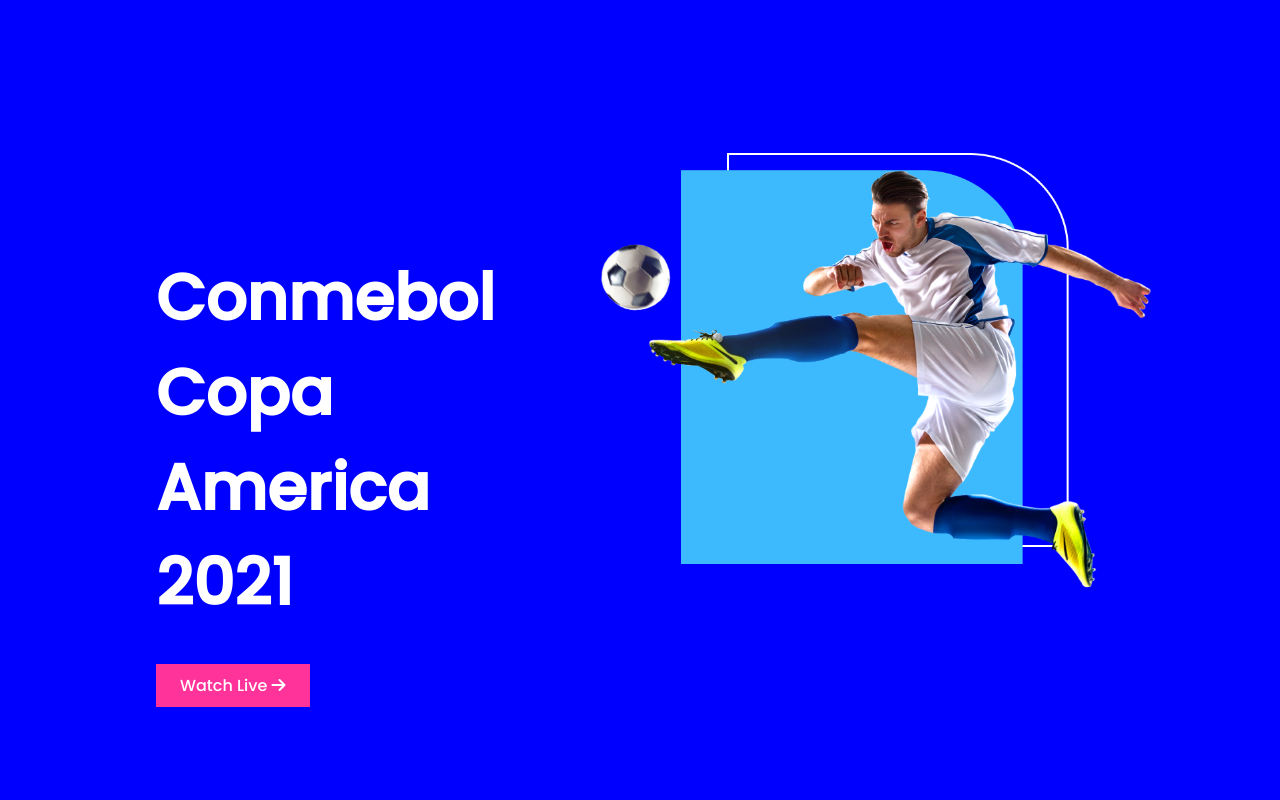
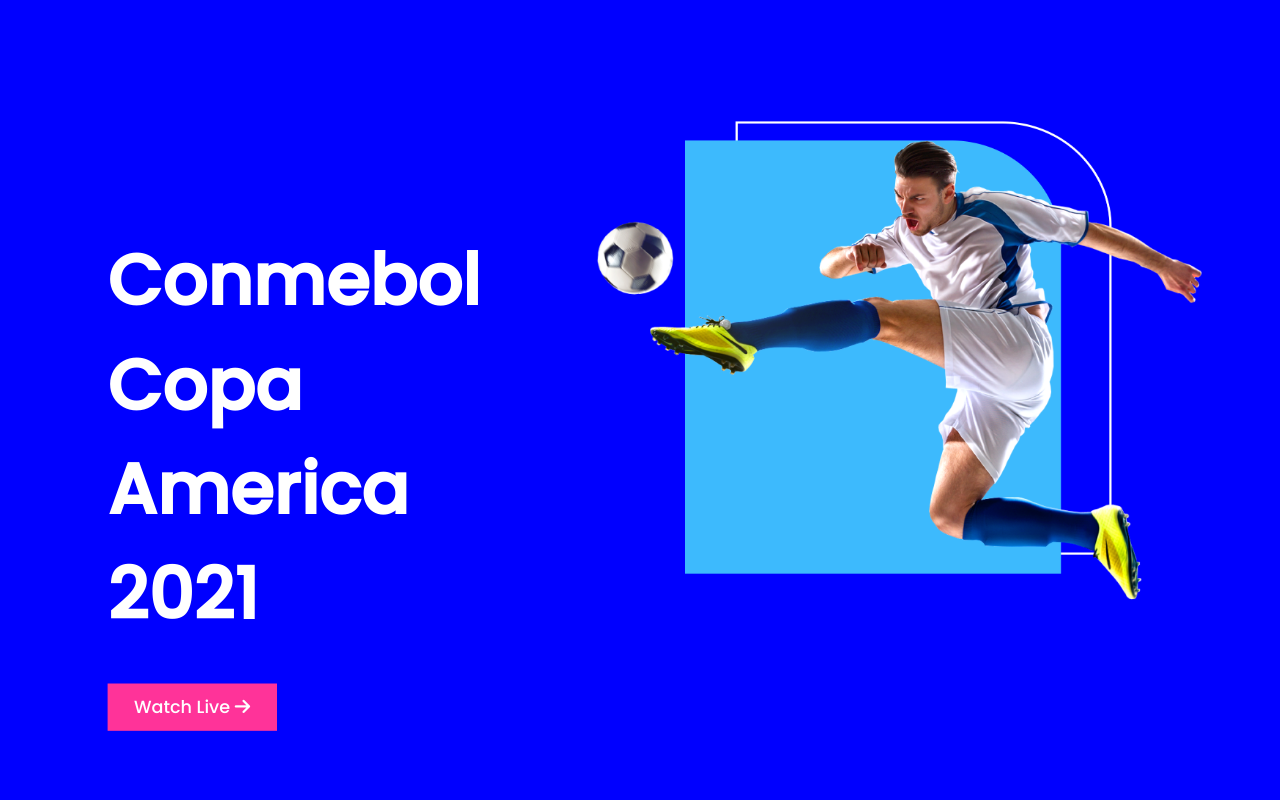
Before and after one commit to sujanshaikh369/copa-america-2020, a plain HTML site: page index.html in a window 1280 px wide. In both pictures the pointer is over the element 640 px from the left and 468 px from the top of the page. Shown: the top 800 px of the page. Drawn offline with Linux system fonts and the light colour scheme.

Commit message:
Transition and Transformation Uploaded

```diff
--- a/index.html
+++ b/index.html
@@ -20,7 +20,7 @@
         <div class="copa-header">
             <div class="header-left">
                 <h1>Conmebol Copa America 2021</h1>
-                <a class="watch-link-button" href="#">
+                <a class="watch-link-button" href="https://copaamerica.com/en/" target="_blank">
                     Watch Live <i class="fas fa-arrow-right"></i>
                 </a>
 
--- a/styles/style.css
+++ b/styles/style.css
@@ -9,17 +9,25 @@
 }
 header{
     color: white;
+    overflow: hidden;
 }
 .copa-header{
     background-color:blue;
     display: grid;
     grid-template-columns: repeat(2,  1fr);
+
 }
 
 .header-left{
     padding: 207px 102px 240px 156px;
 
 }
+
+.copa-header:hover{
+    transform: scale(1.1);
+    transition: transform 1s ease-in-out;
+}
+
 .header-right{
     padding: 153px 140px 86px 0px;
 
@@ -70,6 +78,8 @@
 .player p{
     width: 300px;
 }
+
+/* footer styles goes here */
 footer{
     text-align: center;
 }
```
